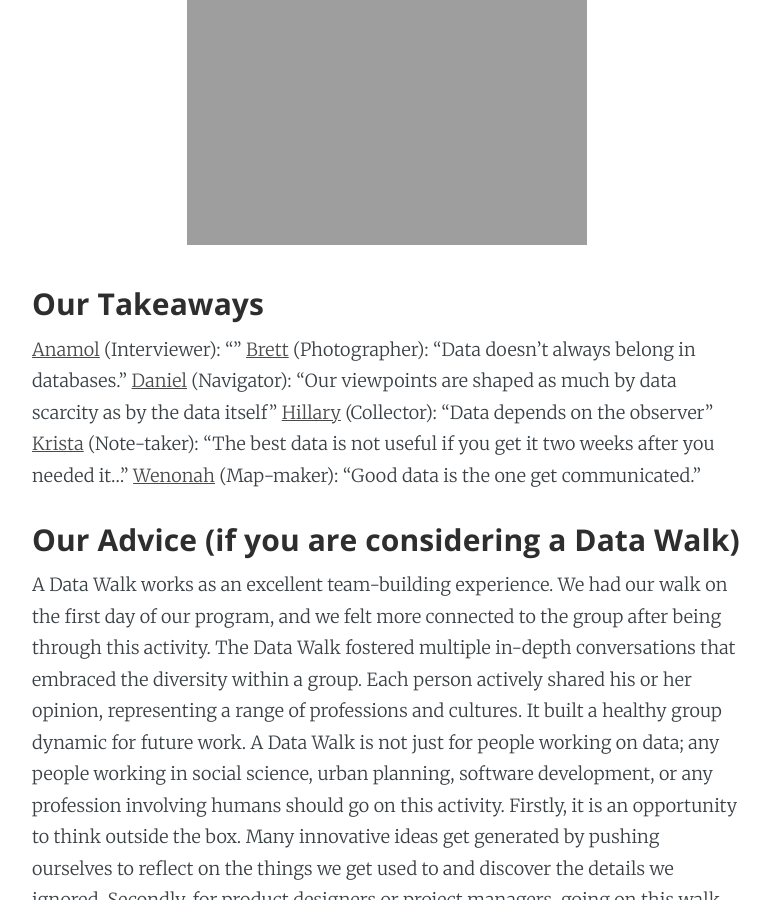
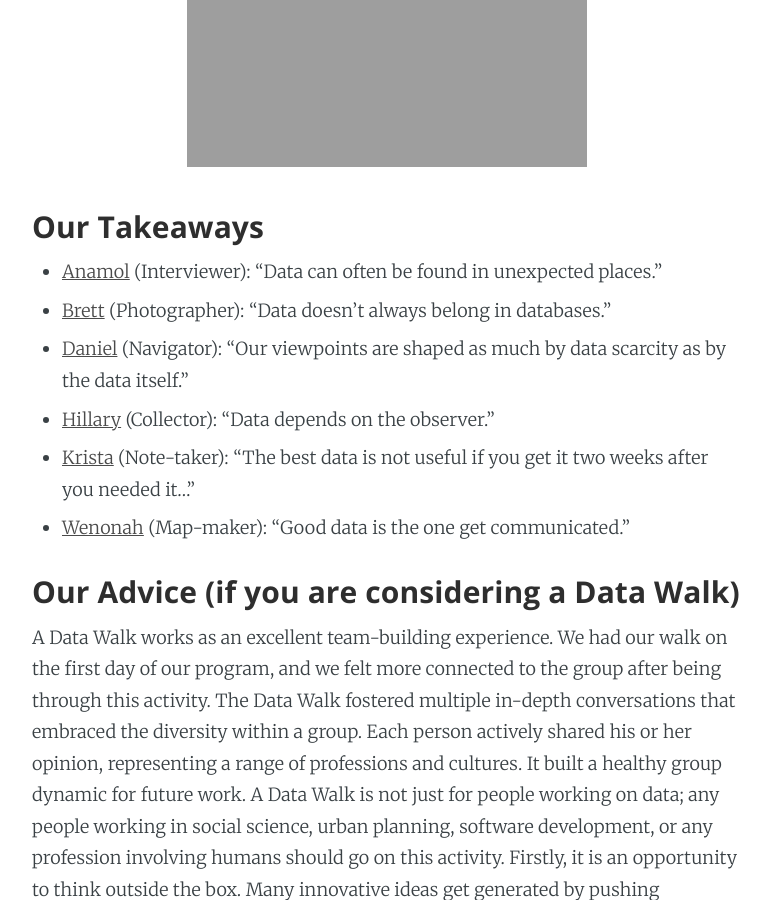
Before and after one commit to uwescience/DSSG2017, a Jekyll site: the page built from _posts/2017-06-23-data-walk-team-2.md, in a window 1280 px wide and 900 px high, scrolled down 4915 px. Shown: the whole window, without its empty margins (253-1023 px from the left). Built offline with Jekyll 4.4.1, drawn with Linux system fonts in a browser that asks for light colours; some of the changed text lies outside the part shown.

Commit message:
Updated the layout

```diff
--- a/_posts/2017-06-23-data-walk-team-2.md
+++ b/_posts/2017-06-23-data-walk-team-2.md
@@ -39,12 +37,12 @@ After an hour spent reflecting on the information content of our immediate surro
 
 ### Our Takeaways
 
-[Anamol](https://uwescience.github.io/DSSG2017//2017/06/16/anamol.html) (Interviewer):  “”
-[Brett](https://uwescience.github.io/DSSG2017//2017/06/16/brett-intro.html) (Photographer): “Data doesn’t always belong in databases.”
-[Daniel](https://uwescience.github.io/DSSG2017//2017/06/16/Daniel-Dylewsky.html) (Navigator): “Our viewpoints are shaped as much by data scarcity as by the data itself”
-[Hillary](https://uwescience.github.io/DSSG2017//2017/06/16/Hillary_Dawkins.html) (Collector): “Data depends on the observer”
-[Krista](https://uwescience.github.io/DSSG2017//2017/06/16/Krista-intro.html) (Note-taker): “The best data is not useful if you get it two weeks after you needed it...”
-[Wenonah](https://uwescience.github.io/DSSG2017//2017/06/16/wenonah-testingPost.html) (Map-maker): “Good data is the one get communicated.”
+* [Anamol](https://uwescience.github.io/DSSG2017//2017/06/16/anamol.html) (Interviewer):  “Data can often be found in unexpected places.”
+* [Brett](https://uwescience.github.io/DSSG2017//2017/06/16/brett-intro.html) (Photographer): “Data doesn’t always belong in databases.”
+* [Daniel](https://uwescience.github.io/DSSG2017//2017/06/16/Daniel-Dylewsky.html) (Navigator): “Our viewpoints are shaped as much by data scarcity as by the data itself.”
+* [Hillary](https://uwescience.github.io/DSSG2017//2017/06/16/Hillary_Dawkins.html) (Collector): “Data depends on the observer.”
+* [Krista](https://uwescience.github.io/DSSG2017//2017/06/16/Krista-intro.html) (Note-taker): “The best data is not useful if you get it two weeks after you needed it...”
+* [Wenonah](https://uwescience.github.io/DSSG2017//2017/06/16/wenonah-testingPost.html) (Map-maker): “Good data is the one get communicated.”
 
 ### Our Advice (if you are considering a Data Walk)
 
```
Also changed, not shown: other parts of _posts/2017-06-23-data-walk-team-2.md (+0 -2 lines).
